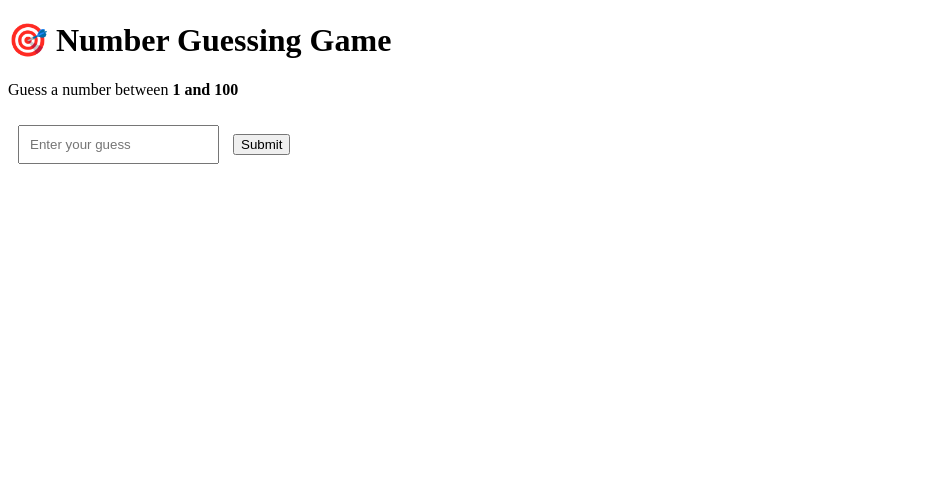
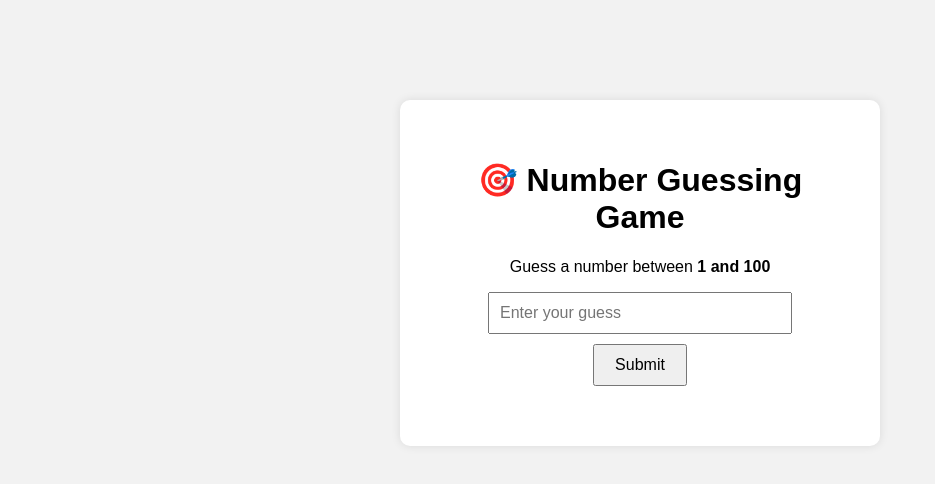
Before and after one commit to Kalyani-Bambal/number-guessing-game, a plain HTML site: page index.html in a window 1280 px wide. Shown: the whole page, without its empty margins (0-935 px from the left). Drawn offline with Linux system fonts and the light colour scheme.

Commit message:
Update style.css

```diff
--- a/style.css
+++ b/style.css
@@ -1,19 +1,33 @@
-cat <<EOF > style.css
 body {
   font-family: Arial, sans-serif;
-  background-color: #f4f4f4;
+  background-color: #f2f2f2;
   text-align: center;
-  margin-top: 50px;
+  margin-top: 100px;
 }
-.container {
-  background: white;
-  padding: 20px;
-  display: inline-block;
+
+.game-container {
+  background-color: white;
+  padding: 40px;
+  max-width: 400px;
+  margin: auto;
+  box-shadow: 0 0 10px rgba(0,0,0,0.1);
   border-radius: 10px;
-  box-shadow: 0 0 10px rgba(0,0,0,0.2);
 }
+
 input {
   padding: 10px;
-  margin: 10px;
+  width: 70%;
+  margin-bottom: 10px;
+  font-size: 16px;
 }
-EOF
+
+button {
+  padding: 10px 20px;
+  font-size: 16px;
+  cursor: pointer;
+}
+
+#result {
+  margin-top: 20px;
+  font-weight: bold;
+}
```
